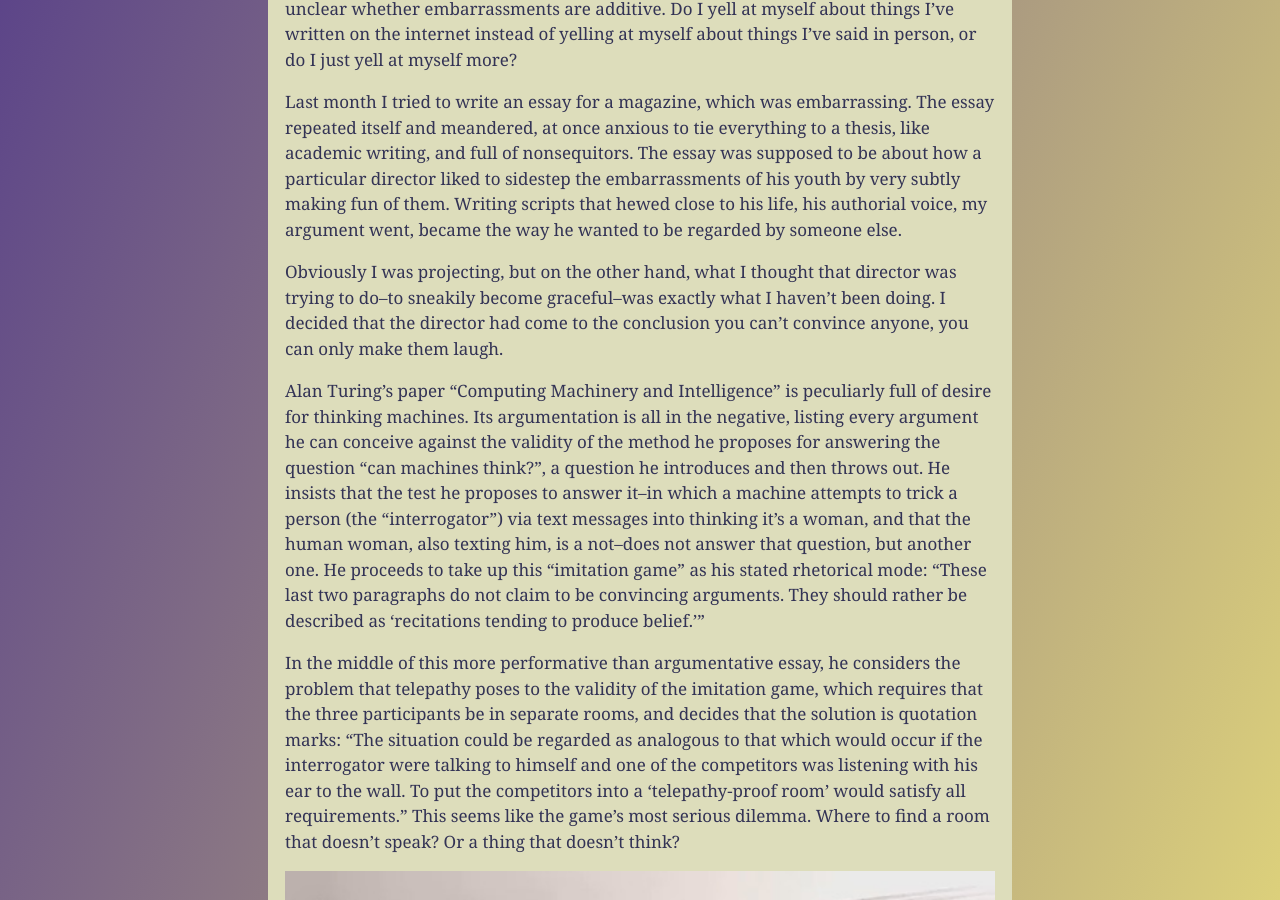
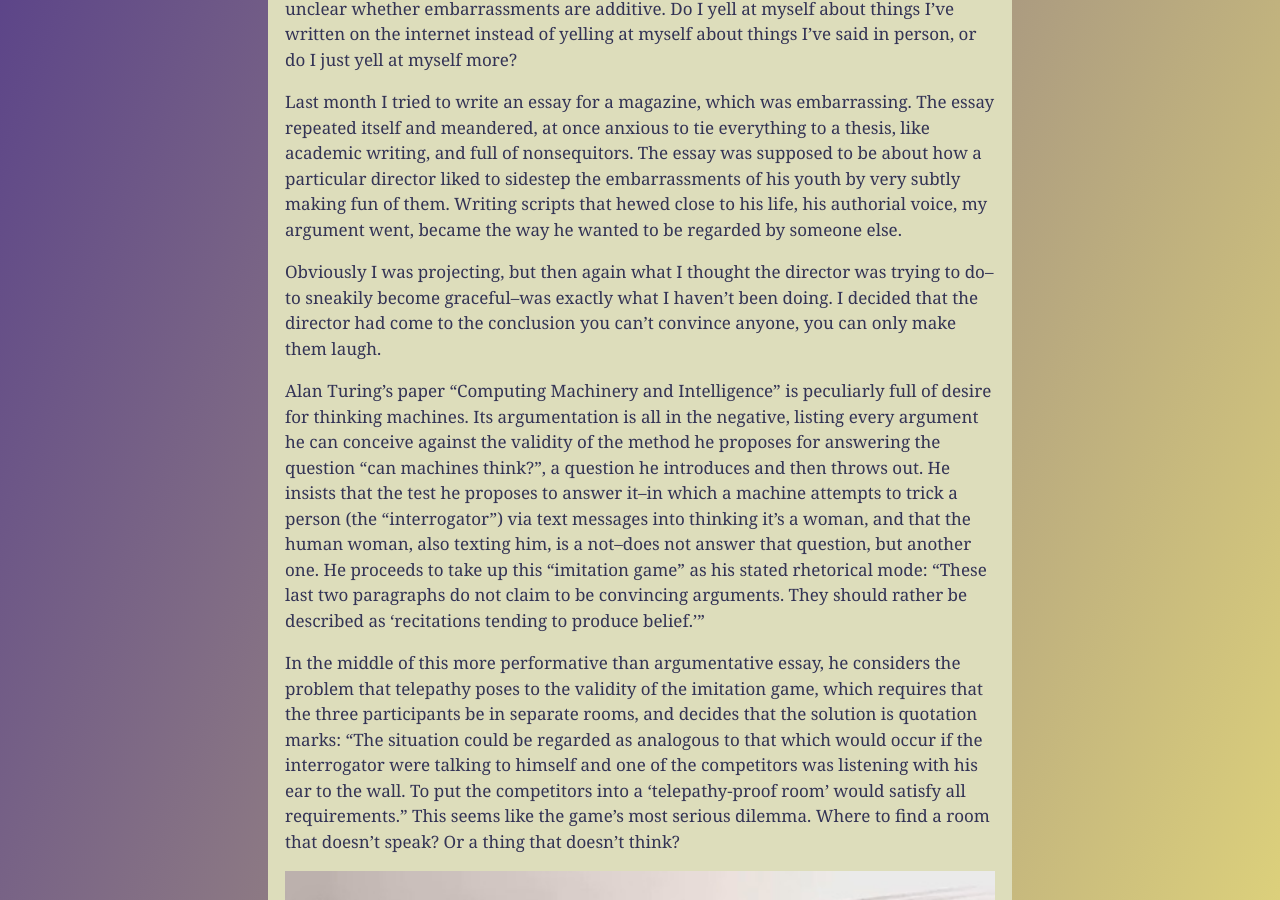
Before and after one commit to meanyhead/meanyhead.github.io, a Jekyll site: the page built from _posts/2019-2-19-home-decorating-tips.md, in a window 1280 px wide and 900 px high, scrolled down 1659 px. Built offline with Jekyll 4.4.1, drawn with Linux system fonts in a browser that asks for light colours; comment, search, counter and statistics services are not loaded.

Commit message:
then again

```diff
--- a/_posts/2019-2-19-home-decorating-tips.md
+++ b/_posts/2019-2-19-home-decorating-tips.md
@@ -21,7 +21,7 @@
 
 Last month I tried to write an essay for a magazine, which was embarrassing. The essay repeated itself and meandered, at once anxious to tie everything to a thesis, like academic writing, and full of nonsequitors. The essay was supposed to be about how a particular director liked to sidestep the embarrassments of his youth by very subtly making fun of them. Writing scripts that hewed close to his life, his authorial voice, my argument went, became the way he wanted to be regarded by someone else.
 
-Obviously I was projecting, but on the other hand, what I thought that director was trying to do--to sneakily become graceful--was exactly what I haven't been doing. I decided that the director had come to the conclusion you can't convince anyone, you can only make them laugh.
+Obviously I was projecting, but then again what I thought the director was trying to do--to sneakily become graceful--was exactly what I haven't been doing. I decided that the director had come to the conclusion you can't convince anyone, you can only make them laugh.
 
 Alan Turing's paper "Computing Machinery and Intelligence" is peculiarly full of desire for thinking machines. Its argumentation is all in the negative, listing every argument he can conceive against the validity of the method he proposes for answering the question "can machines think?", a question he introduces and then throws out. He insists that the test he proposes to answer it--in which a machine attempts to trick a person (the "interrogator") via text messages into thinking it's a woman, and that the human woman, also texting him, is a not--does not answer that question, but another one. He proceeds to take up this "imitation game" as his stated rhetorical mode: "These last two paragraphs do not claim to be convincing arguments. They should rather be described as 'recitations tending to produce belief.'"
 
```
